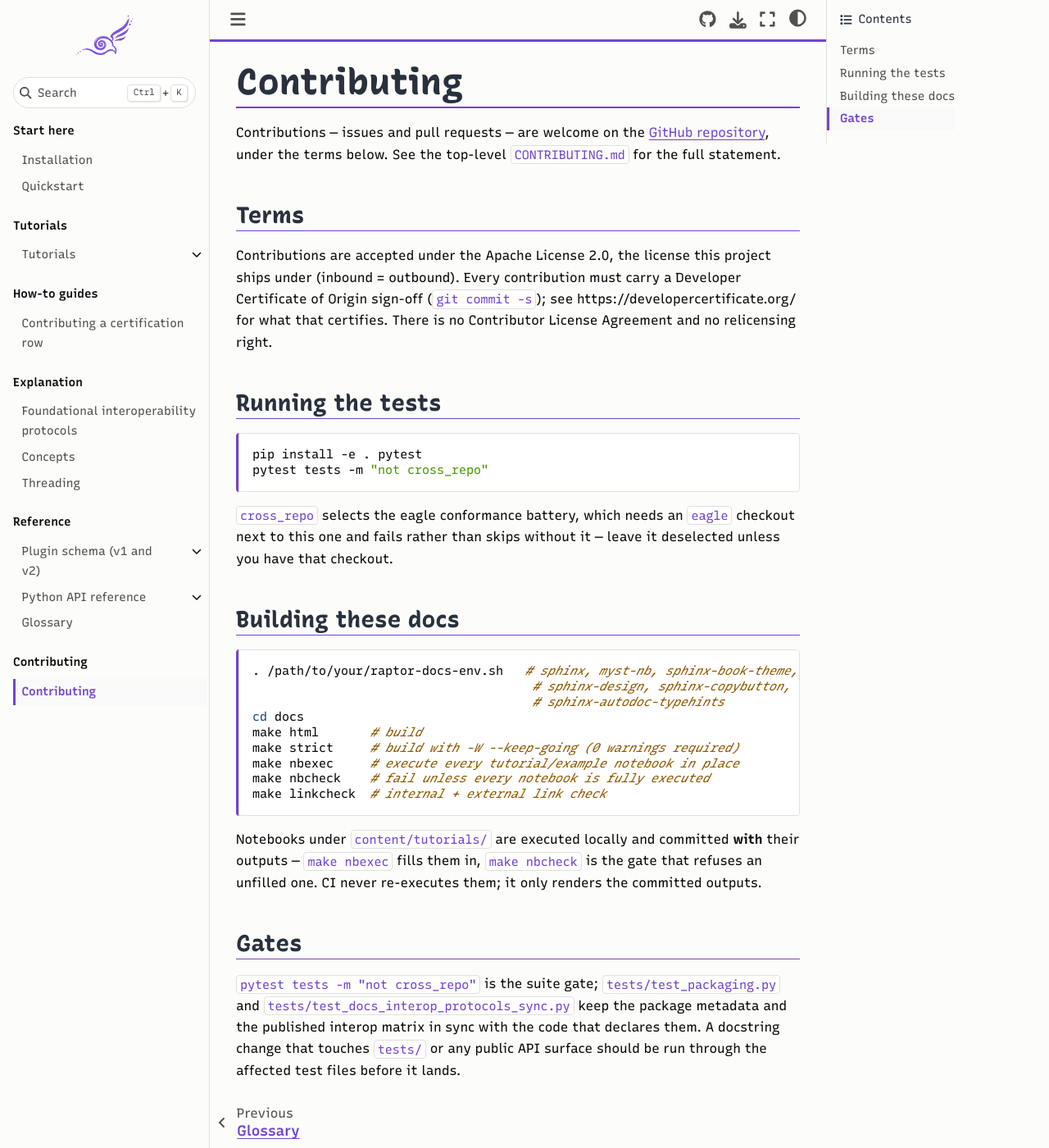
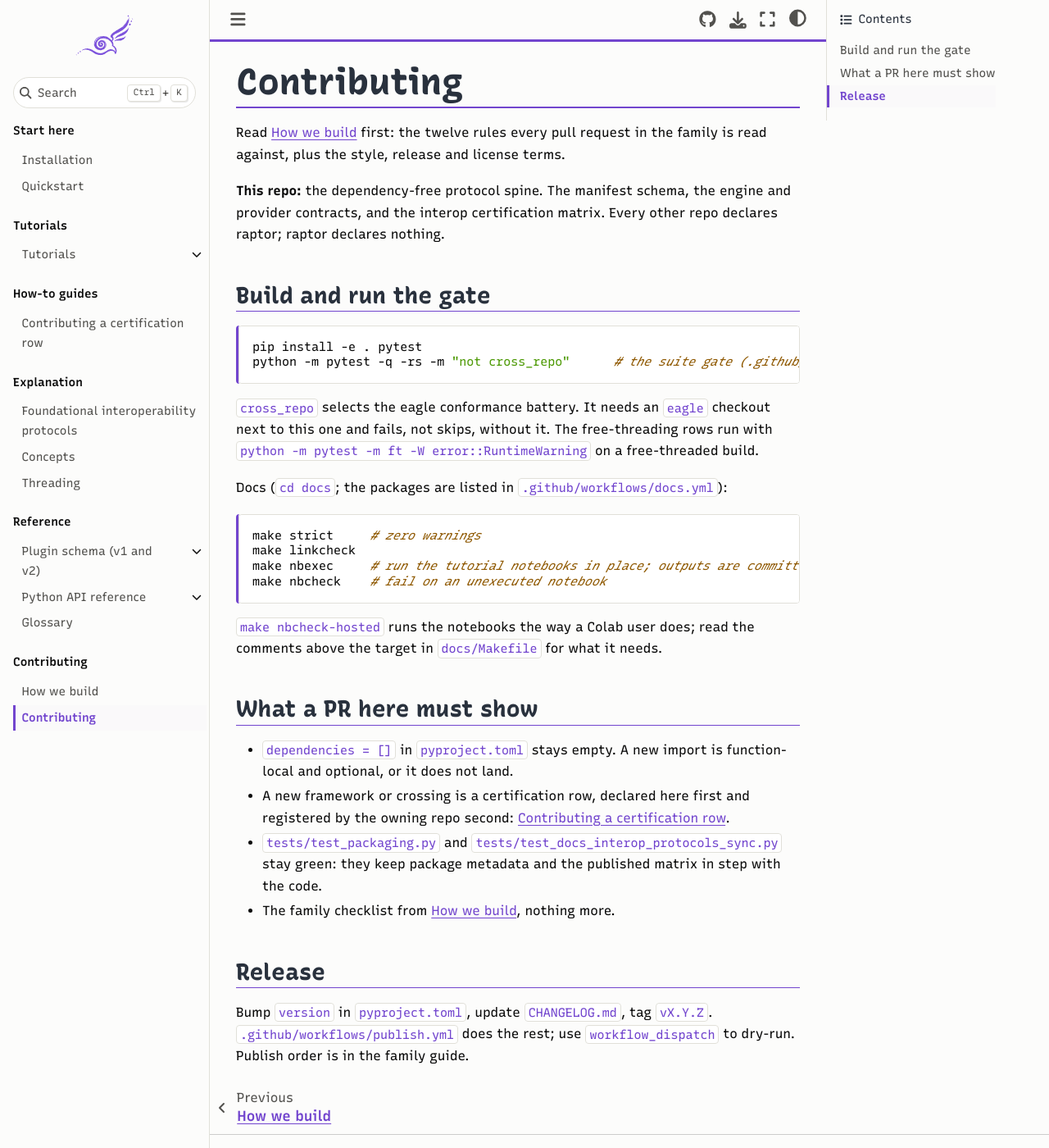
Before and after one commit to amasat01/raptor, a Sphinx documentation site: the page built from docs/content/contributing.md, in a window 1280 px wide and 1400 px high. Shown: the whole window at 82% size. Built offline with Sphinx 7.4.7 and the Sphinx Book theme 1.1.4, drawn with Linux system fonts in a browser that asks for light colours.

Commit message:
The family principles page, opened by the RAPTOR manifesto; every CONTRIBUTING points at it (#5)

````diff
--- a/CONTRIBUTING.md
+++ b/CONTRIBUTING.md
@@ -1,52 +1,43 @@
 # Contributing
 
-Contributions — issues and pull requests — are welcome on GitHub, under the
-terms below.
+Read [How we build](https://amasat01.github.io/raptor/content/principles.html) first: the twelve rules every pull request in the
+family is read against, plus the style, release and license terms.
 
-## Terms
+**This repo:** the dependency-free protocol spine. The manifest schema, the engine and provider contracts, and the interop
+certification matrix. Every other repo declares raptor; raptor declares nothing.
 
-Contributions are accepted under the Apache License 2.0, the license this
-project ships under (inbound = outbound). Every contribution must carry a
-Developer Certificate of Origin sign-off (`git commit -s`); see
-https://developercertificate.org/ for what that certifies. There is no
-Contributor License Agreement and no relicensing right.
+## Build and run the gate
 
-## Using the code
+```bash
+pip install -e . pytest
+python -m pytest -q -rs -m "not cross_repo"      # the suite gate (.github/workflows/ci.yml)
+```
 
-The code is available under the Apache License 2.0 (see `LICENSE`).
-Contributions are accepted under the same terms (inbound = outbound).
+`cross_repo` selects the eagle conformance battery. It needs an `eagle` checkout next to this one and fails, not skips, without it.
+The free-threading rows run with `python -m pytest -m ft -W error::RuntimeWarning` on a free-threaded build.
 
-## Checking the notebooks as a hosted user runs them
+Docs (`cd docs`; the packages are listed in `.github/workflows/docs.yml`):
 
-`make nbcheck` runs the docs notebooks in your own environment against source checkouts. `make nbcheck-hosted` (in `docs/`) runs
-them the way a Colab user does: it builds CPU-only wheels of `aether-dsc`, `raptor-core`, `raptor-eagle` and `raptor-hawk` from the
-four checkouts (side by side, or given as `AETHER_ROOT`, `EAGLE_ROOT`, `HAWK_ROOT`, `RAPTOR_ROOT`), installs them into a fresh venv
-pinned to Colab's CPU runtime (`docs/_tools/hosted_env/colab-cpu.txt`, generated from Google's published package list by
-`refresh_colab_lock.py`; refresh it each release), and executes every notebook of this repository from a copy in an empty directory
-with a stand-in `google.colab` module, so the generated setup cell takes its hosted branch (pip from the local wheels, helper files
-from a local mirror). `make nbcheck-floor` does the same with the oldest numpy and torch that have Python 3.13 wheels
-(`floor-cpu.txt`). Needs `uv`, a Python 3.13 (`NBH_PYTHON=...`), a C++23 compiler (`CXX=...`) and network access to the package indexes; one
-PASS, FAIL or SKIP line per notebook, exit 1 on a FAIL. `NBH_ARGS="--work DIR --keep"` keeps the wheelhouse between runs.
-`make nbcheck-hosted-gpu` runs the same on a GPU: Colab's GPU-runtime lock with CUDA 12 builds (`colab-gpu.txt`), eagle's CUDA plugin built for
-`NBH_GPU_ARCH`, and the GPU-only notebooks run too, on GPU `NBH_GPU_INDEX` (under the `flock` file `NBH_GPU_LOCK`, if set). It needs about 5 GB of disk.
+```bash
+make strict     # zero warnings
+make linkcheck
+make nbexec     # run the tutorial notebooks in place; outputs are committed
+make nbcheck    # fail on an unexecuted notebook
+```
 
-## Releasing
+`make nbcheck-hosted` runs the notebooks the way a Colab user does; read the comments above the target in `docs/Makefile` for what it
+needs.
 
-`raptor-core` publishes to PyPI through `.github/workflows/publish.yml`,
-triggered by pushing a tag `v<version>` that matches `pyproject.toml`'s
-`project.version` (a mismatch fails the `check` job before anything is
-published). `workflow_dispatch` runs the same build, check and test-wheel
-steps without publishing — use it to dry-run a release.
+## What a PR here must show
 
-1. Bump `version` in `pyproject.toml`, update `CHANGELOG.md`.
-2. `git tag vX.Y.Z && git push origin vX.Y.Z`.
-3. The workflow builds the sdist + wheel, runs `twine check --strict`, runs
-   the isolated-venv portability gate against the built wheel on every
-   supported CPython, then publishes via a PyPI Trusted Publisher
-   (environment `pypi`; no token in this repository).
+- `dependencies = []` in `pyproject.toml` stays empty. A new import is function-local and optional, or it does not land.
+- A new framework or crossing is a certification row, declared here first and registered by the owning repo second:
+  [Contributing a certification row](https://amasat01.github.io/raptor/content/devguide/contributing_a_certification_row.html).
+- `tests/test_packaging.py` and `tests/test_docs_interop_protocols_sync.py` stay green: they keep package metadata and the published
+  matrix in step with the code.
+- The family checklist from [How we build](https://amasat01.github.io/raptor/content/principles.html), nothing more.
 
-**Publish order across the family:** `raptor-core` and `aether-dsc` (in the
-`aether` repo) have no family dependencies and publish first, in either
-order. `raptor-hawk` (depends on `aether-dsc`) and `raptor-eagle` (depends
-on `raptor-core`) publish after — they may publish in either order relative
-to each other.
+## Release
+
+Bump `version` in `pyproject.toml`, update `CHANGELOG.md`, tag `vX.Y.Z`. `.github/workflows/publish.yml` does the rest; use
+`workflow_dispatch` to dry-run. Publish order is in the family guide.
--- a/docs/content/contributing.md
+++ b/docs/content/contributing.md
@@ -1,51 +1,2 @@
-# Contributing
-
-Contributions — issues and pull requests — are welcome on the
-[GitHub repository](https://github.com/amasat01/raptor), under the terms
-below. See the top-level `CONTRIBUTING.md` for the full statement.
-
-## Terms
-
-Contributions are accepted under the Apache License 2.0, the license this
-project ships under (inbound = outbound). Every contribution must carry a
-Developer Certificate of Origin sign-off (`git commit -s`); see
-https://developercertificate.org/ for what that certifies. There is no
-Contributor License Agreement and no relicensing right.
-
-## Running the tests
-
-```bash
-pip install -e . pytest
-pytest tests -m "not cross_repo"
+```{include} ../../CONTRIBUTING.md
 ```
-
-`cross_repo` selects the eagle conformance battery, which needs an `eagle`
-checkout next to this one and fails rather than skips without it — leave it
-deselected unless you have that checkout.
-
-## Building these docs
-
-```bash
-. /path/to/your/raptor-docs-env.sh   # sphinx, myst-nb, sphinx-book-theme,
-                                      # sphinx-design, sphinx-copybutton,
-                                      # sphinx-autodoc-typehints
-cd docs
-make html       # build
-make strict     # build with -W --keep-going (0 warnings required)
-make nbexec     # execute every tutorial/example notebook in place
-make nbcheck    # fail unless every notebook is fully executed
-make linkcheck  # internal + external link check
-```
-
-Notebooks under `content/tutorials/` are executed
-locally and committed **with** their outputs — `make nbexec` fills them in,
-`make nbcheck` is the gate that refuses an unfilled one. CI never
-re-executes them; it only renders the committed outputs.
-
-## Gates
-
-`pytest tests -m "not cross_repo"` is the suite gate; `tests/test_packaging.py`
-and `tests/test_docs_interop_protocols_sync.py` keep the package metadata and
-the published interop matrix in sync with the code that declares them. A
-docstring change that touches `tests/` or any public API surface should be
-run through the affected test files before it lands.
--- /dev/null
+++ b/docs/content/principles.md
@@ -0,0 +1,113 @@
+# How we build
+
+Fast, portable, honest, small. These twelve rules are why aether, raptor, eagle and hawk look the way they do. Every pull request in
+the family is read against them.
+
+## Manifesto
+
+Bloat is future technical debt.<br>
+Excessive abstraction hides reality.<br>
+Focus and clear boundaries promote flexibility and seamless integration.<br>
+Efficiency safeguards portability and scale.<br>
+Performance unlocks capabilities.<br>
+Rigor earns trust.<br>
+Simplicity enables discovery.
+
+## The principles
+
+Each rule has the rule, the reason, and what a pull request must show.
+
+### 1. Performance first, measured honestly
+
+The fast path is the design; ergonomics grow from it. Slow code cannot be rescued by a nice API.
+*A PR shows:* numbers from `-O3` builds, paired arms in one run, one variable changed at a time, raw artifacts kept. A number
+appears in prose only by citing the card the run wrote.
+
+### 2. CPU and GPU, one API
+
+Users move between laptop and GPU without rewriting. Every feature ships on the host and the device with the same interface.
+*A PR shows:* the CPU twin and the GPU path, run by the same test. No GPU-only feature lands without its CPU twin.
+
+### 3. Thread-safe by design
+
+Free-threaded Python runs with the GIL off, and so must we. *A PR shows:* a thread-safety test for the new feature. We never turn
+the GIL back on to hide a race.
+
+### 4. Portable
+
+There is no single target GPU or compiler. *A PR shows:* every supported architecture still builds, with zero warnings (warnings are
+errors in CI). A compiler bug is worked around in our code and pinned by a test that fails on the affected compiler.
+
+### 5. Contracts you can check
+
+Results agree within the math libraries' rounding guarantees, derived per operation, not bit for bit across different code paths.
+The same compiled path stays bit-exact. *A PR shows:* tolerances derived, never copied from another test, and a test shown to fail
+before its pass counts.
+
+### 6. Honest limits
+
+Users trust a tool that says what it cannot do. Our own limits live in the limits registry with their cause, the way out and the
+release that lifts them. Another framework's limit is stated as theirs, with the way out, and never chased. *A PR shows:* every
+skip naming its reason, and nothing that degrades silently. A weaker composition is named.
+
+### 7. Fit the user's workflow
+
+People already have JAX, PyTorch, CuPy/NumPy and Warp programs. We run inside them and they run inside our batches, zero-copy, both
+directions. *A PR shows:* docs that teach how we fit, never the framework itself.
+
+### 8. No bloat, ever
+
+Small things stay fast, readable and maintainable. Reuse before adding; add nothing speculative; delete what your change makes dead;
+keep one source per fact. *A PR shows:* the size it adds (lines, binary, dependencies).
+
+### 9. Layers stay clean
+
+A change lives in the lowest layer that owns it.
+
+- **raptor** is the dependency-free protocol spine.
+- **aether** is the header-only C++23 expression library.
+- **eagle** launches and orchestrates: C++ first, then bind to Python. The plugin seam is versioned.
+- **hawk** turns the user's Python into kernels whose code mirrors that Python.
+
+*A PR shows:* the layer it touches and why no lower one owns the change.
+
+### 10. Readable and simple
+
+Code reads like the code around it. Names say what a thing is. A trailing underscore means private or protected and nothing
+else. Comments say why, never what or when. *A PR shows:* nothing a reader must decode.
+
+### 11. Tests are a record
+
+The gate checks test names against a committed manifest, never a count, so a swapped test cannot hide. *A PR shows:* the manifest
+re-minted in the same change when a test is added or removed. Each test name reads as a sentence about behaviour.
+
+### 12. History is clean
+
+`main` changes only through a reviewed pull request, squash-merged, with one plain commit line and no trailers. Commits in a
+contributor's pull request carry the sign-off (`git commit -s`) the terms below ask for. Work that spans repositories uses the same branch name
+in each; CI takes the companion repository at that branch if it exists, and at `main` otherwise.
+
+## Style
+
+The rules are the same everywhere; each repo's config holds the values.
+
+- **Python:** `ruff` as set in the repo's `pyproject.toml`; every public name has a docstring (the docs build fails on a broken one).
+- **C++/CUDA:** C++23; the repo's `.clang-format`; `camelCase` functions, `PascalCase` types; every public symbol has a Doxygen
+  `@brief`. Guard CUDA-only code so the CPU build keeps the same API.
+- **Docs:** the reader has a working program and decides in ten seconds. Open with what they get; show a small example early; use
+  plain words and short sentences; say what another tool is right for, never that it falls short. Limits carry their marker (see rule 6).
+  Every docs build is warning-free.
+- **Tests:** named as sentences; one behaviour each; the CPU leg always runs; a skip names its reason.
+- **Commits:** one plain line in the imperative, no trailers, one change per commit.
+
+## Releases
+
+A release is a tag `v<version>` that matches the version in the package; a mismatch fails CI before anything is published.
+`raptor-core` and `aether-dsc` have no family dependencies and publish first, in either order. `raptor-eagle` (needs `raptor-core`)
+and `raptor-hawk` (needs `aether-dsc`) follow. Each repo's `CONTRIBUTING.md` names the file to bump.
+
+## Terms
+
+Contributions are accepted under the Apache License 2.0, the license the code ships under. There is no Contributor License
+Agreement. Every commit in a contributor's pull request carries a Developer Certificate of Origin sign-off (`git commit -s`); see
+<https://developercertificate.org/>.
````
Also changed, not shown: docs/index.md (+1 -0 lines).
